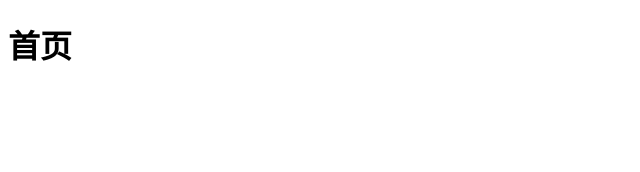
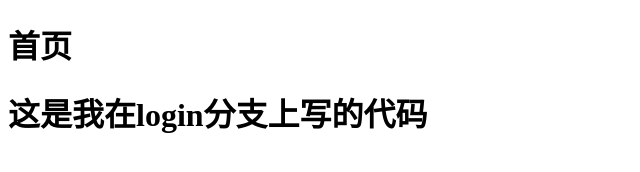
Before and after one commit to xx0tt/myTest, a plain HTML site: page index.html in a window 1280 px wide. Shown: the whole page, without its empty margins (0-640 px from the left). Drawn offline with Linux system fonts and the light colour scheme.

Commit message:
修改了login分支的代码

```diff
--- a/index.html
+++ b/index.html
@@ -8,6 +8,7 @@
   </head>
   <body>
     <h1>首页</h1>
+    <h1>这是我在login分支上写的代码</h1>
 
     <script src="./index.js"></script>
   </body>
```
